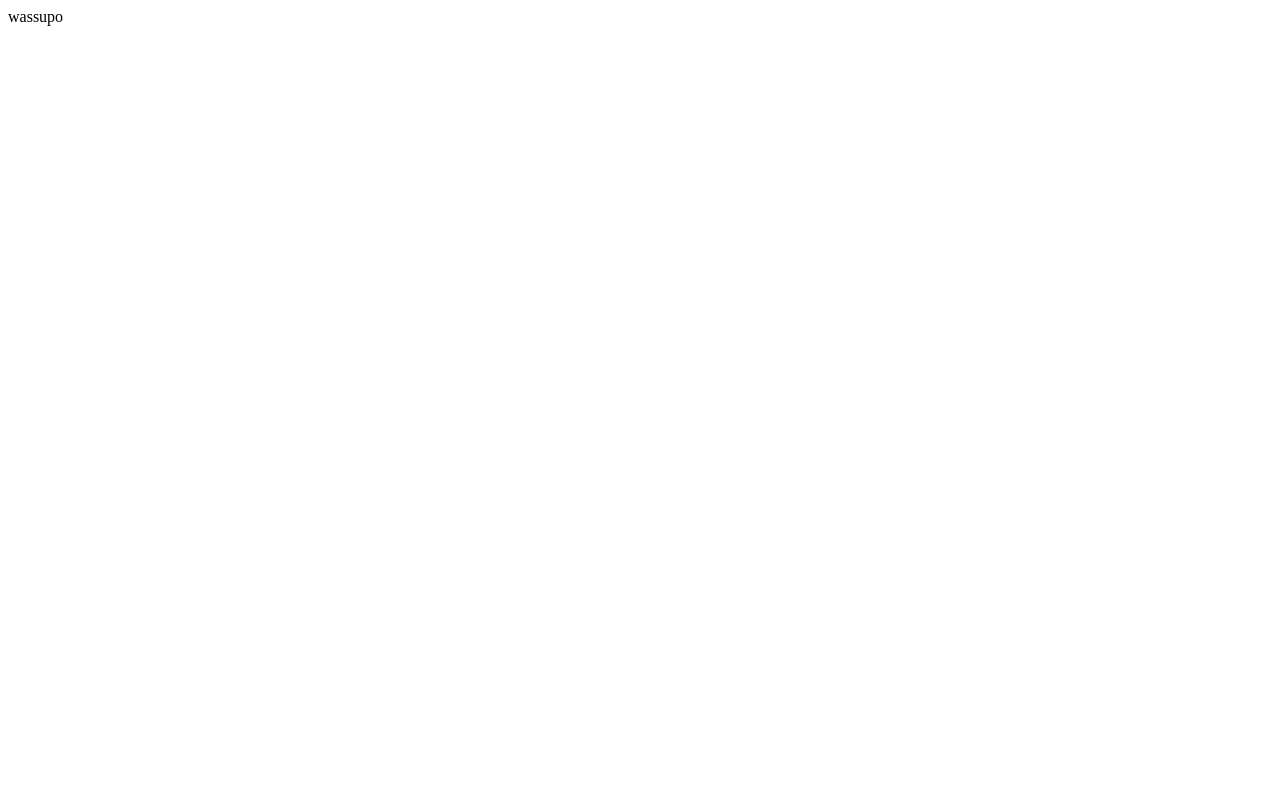
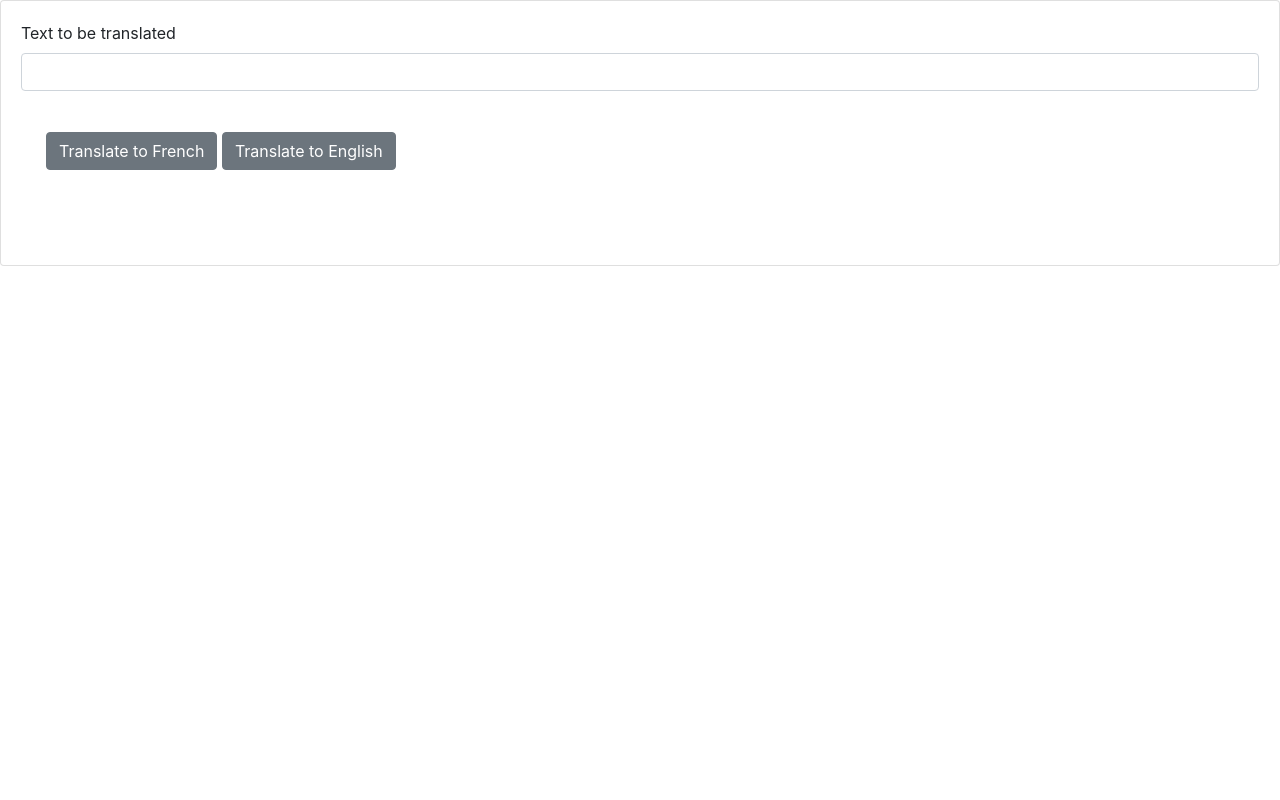
Before and after one commit to ibm-developer-skills-network/xzceb-flask_eng_fr, a Flask app: page / in a window 1280 px wide. Before the commit the page is almost empty. Run offline with Flask 3, Linux system fonts and the light colour scheme; some libraries are stand-ins or nearby versions.

Commit message:
updated again

```diff
--- a/final_project/machinetranslation/translator.py
+++ b/final_project/machinetranslation/translator.py
@@ -2,13 +2,13 @@ from deep_translator import MyMemoryTranslator
 
 def english_to_french(english_text):
     'Is this working?'
-    translated = MyMemoryTranslator(source='en', target='fr').translate(english_text)
+    translated = MyMemoryTranslator(source='en-IN', target='fr-FR').translate(english_text)
     print(translated)
     return translated
 
 
 def french_to_english(french_text):
     'Is this working?'
-    translated = MyMemoryTranslator(source='fr', target='en').translate(french_text)
+    translated = MyMemoryTranslator(source='fr-FR', target='en-IN').translate(french_text)
     print(translated)
     return translated
--- a/final_project/templates/index.html
+++ b/final_project/templates/index.html
@@ -1,10 +1,19 @@
-<html lang="en">
-<head>
-    <meta http-equiv="Content-Type" content="text/html; charset=utf-8">
-    <title>untitled</title>
-</head>
-<body>
+<html>
+    <link rel="stylesheet" href="https://stackpath.bootstrapcdn.com/bootstrap/4.3.1/css/bootstrap.min.css" integrity="sha384-ggOyR0iXCbMQv3Xipma34MD+dH/1fQ784/j6cY/iJTQUOhcWr7x9JvoRxT2MZw1T" crossorigin="anonymous">
+    <script src="./static/mywebscript.js"></script>
+    <div class="card">
+    <div class="card-body">
+        <div class="mb-3">
+            <label class="form-label">Text to be translated</label>
+            <input type="textarea" class="form-control" id="textToTranslate">
+        </div>
 
-wassupo
-</body>
+        <div style="padding: 25px 25px 25px 25px;">
+            <button onclick="translateToFrench()" class="btn btn-secondary">Translate to French</button>
+            <button onclick="translateToEnglish()" class="btn btn-secondary">Translate to English</button>
+        </div>
+
+        <div id="translated_text" style="padding: 25px 25px 25px 25px;"></div>
+        </div>
+  </div>
 </html>
```
